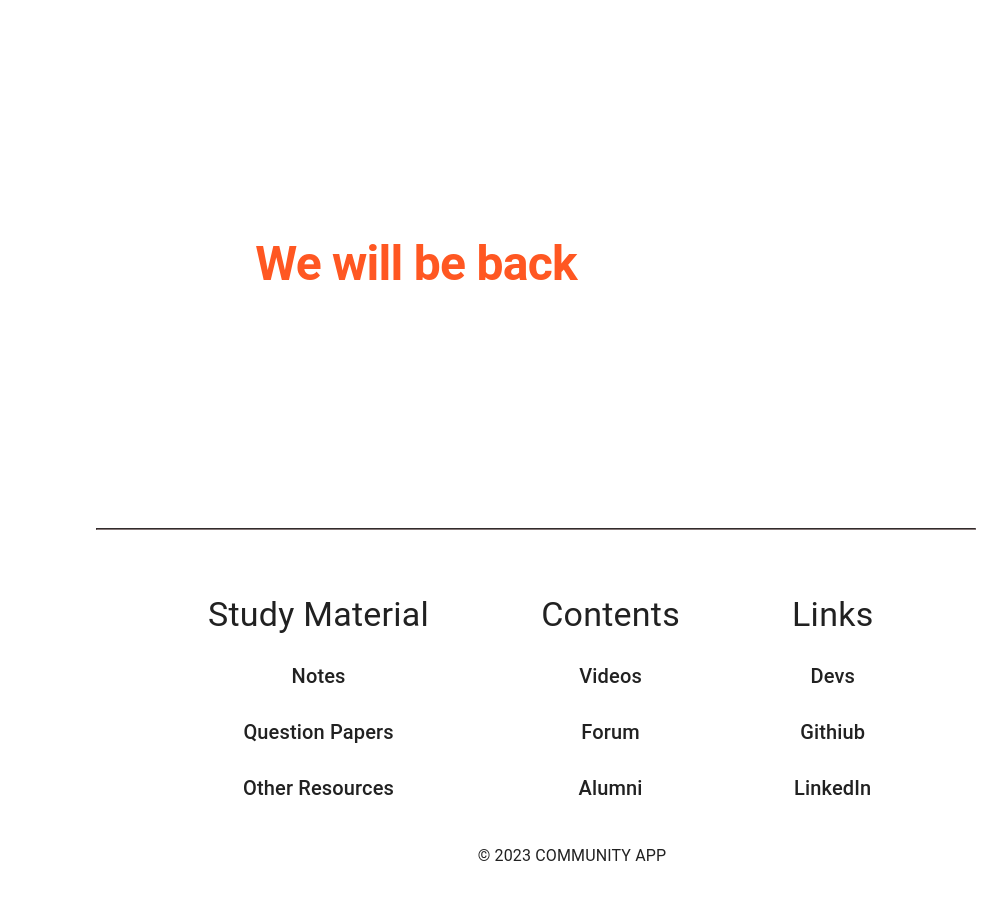
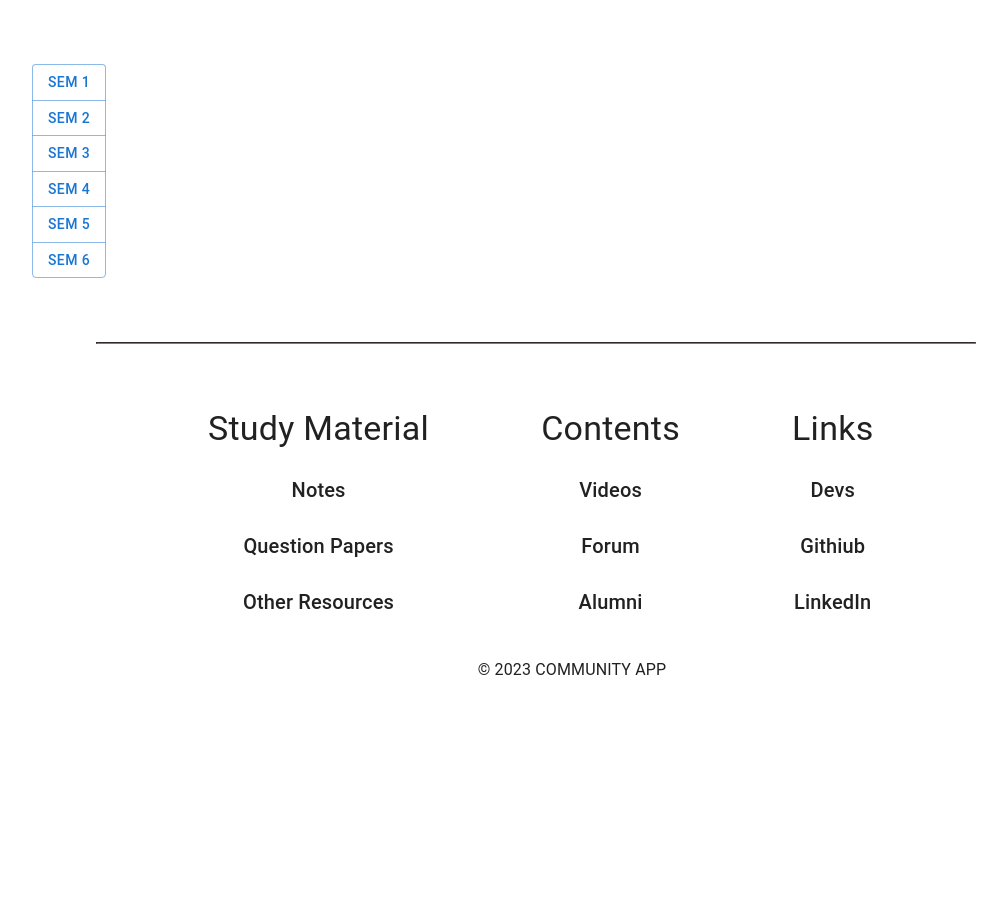
Before and after one commit to humma-irshad/community-server-frontend, a Next.js app: page /department/arabic in a window 1280 px wide. Shown: the whole page, without its empty margins (224-1231 px from the left). After the commit the page ends 800 px from the top, so only its background shows below. Built offline with nearby package versions, Linux system fonts and the light colour scheme.

Commit message:
dynamic button sem-wise added

```diff
--- a/package.json
+++ b/package.json
@@ -17,9 +17,11 @@
     "@types/react-dom": "18.2.4",
     "eslint": "8.42.0",
     "eslint-config-next": "13.4.5",
-    "next": "^13.4.6",
+    "next": "^13.4.7",
+    "nextjs-routes": "^2.0.1",
     "react": "18.2.0",
     "react-dom": "18.2.0",
+    "react-router-dom": "^6.13.0",
     "typescript": "5.1.3"
   },
   "description": "This is a [Next.js](https://nextjs.org/) project bootstrapped with [`create-next-app`](https://github.com/vercel/next.js/tree/canary/packages/create-next-app).",
--- /dev/null
+++ b/src/app/department/[id]/page.jsx
@@ -0,0 +1,66 @@
+"use client";
+
+
+import departmnets from "@/lib/DeptNames.json"
+import { useState, useEffect } from "react";
+import Button from '@mui/material/Button';
+import ButtonGroup from '@mui/material/ButtonGroup';
+import { Box, Typography } from "@mui/material";
+import { useRouter } from "next/navigation";
+
+
+const IndexPage = () => {
+  const router = useRouter();
+  const SemesterCount = departmnets.results.map(
+    (department) => department.SemCount
+  );
+
+  const departmentName = departmnets.results.map(
+    (department) => department.name
+  );
+
+  const [currentUrl, setCurrentUrl] = useState('');
+
+  const reDirect = async () => {
+    router.push("/")
+  }
+
+
+  useEffect(() => {
+    const pathname = window.location.pathname;
+    const urlText = pathname.substring(pathname.lastIndexOf('/') + 1);
+    setCurrentUrl(urlText);
+  }, [currentUrl]);
+
+  const index = departmentName.indexOf(currentUrl.toUpperCase());
+  const numberofButtons = SemesterCount[index]
+  const buttons = [];
+  for (let i = 1; i <= numberofButtons; i++) {
+    buttons.push(
+      <Button
+        key={`${i}`}
+        onClick={reDirect}
+      >
+        {` Sem ${i}`}
+      </Button>
+    );
+  }
+  return (
+    <Box
+      sx={{
+        ml: 32,
+      }}
+    >
+
+      <ButtonGroup
+        orientation="vertical"
+        aria-label="vertical outlined button group"
+      >
+        {buttons}
+      </ButtonGroup>
+
+    </Box>
+  );
+};
+
+export default IndexPage;
--- a/src/app/department/[id]/page.tsx
+++ /dev/null
@@ -1,29 +0,0 @@
-"use client";
-
-import { Typography } from "@mui/material";
-
-const wrapperStyle = {
-  display: "flex",
-  justifyContent: "center",
-  alignItems: "center",
-  height: "50vh",
-};
-
-const messageStyle = {
-  fontSize: "3rem",
-  fontWeight: "bold",
-  textAlign: "center",
-  color: "#ff5722",
-};
-
-const IndexPage = () => {
-  return (
-    <div style={wrapperStyle}>
-      <Typography variant="h1" sx={messageStyle}>
-        We will be back
-      </Typography>
-    </div>
-  );
-};
-
-export default IndexPage;
--- a/src/components/home/index.tsx
+++ b/src/components/home/index.tsx
@@ -1,8 +1,8 @@
 "use client";
 
 import { StyledTitle } from "./index.style";
-import TopSection from "./TopSection";
-import MiddleSection from "./MiddleSection";
+import TopSection from "./topSection";
+import MiddleSection from "./middleSection";
 
 export default function Home() {
   return (
--- a/src/lib/DeptNames.json
+++ b/src/lib/DeptNames.json
@@ -2,49 +2,61 @@
   "results": [
     {
       "id": 1,
-      "name": "CSE"
+      "name": "CSE",
+      "SemCount":8
     },
     {
       "id": 2,
-      "name": "CS"
+      "name": "CS",
+      "SemCount":8
     },
     {
       "id": 3,
-      "name": "ME"
+      "name": "ME",
+      "SemCount":8
     },
     {
       "id": 4,
-      "name": "ECE"
+      "name": "ECE",
+      "SemCount":8
     },
     {
       "id": 5,
-      "name": "Maths"
+      "name": "MATHS",
+      "SemCount":6
     },
     {
       "id": 6,
-      "name": "English"
+      "name": "ENGLISH",
+      "SemCount":6
     },
     {
       "id": 7,
-      "name": "Physics"
+      "name": "PHYSICS",
+      "SemCount":6
     },{
       "id": 8,
-      "name": "EE"
+      "name": "EE",
+      "SemCount":8
     },
     {
       "id": 9,
-      "name": "Chemistry"
+      "name": "CHEMISTRY",
+      "SemCount":6
     },{
       "id": 10,
-      "name": "FT"
+      "name": "FT",
+      "SemCount":8
     },
     {
       "id": 11,
-      "name": "MBA"
+      "name": "MBA",
+      "SemCount":10
     },
     {
       "id": 12,
-      "name": "Arabic"
+      "name": "ARABIC",
+      "SemCount":6
     }
   ]
 }
```
Also changed, not shown: 1 other file (tests, documents, lock files or other folders).
